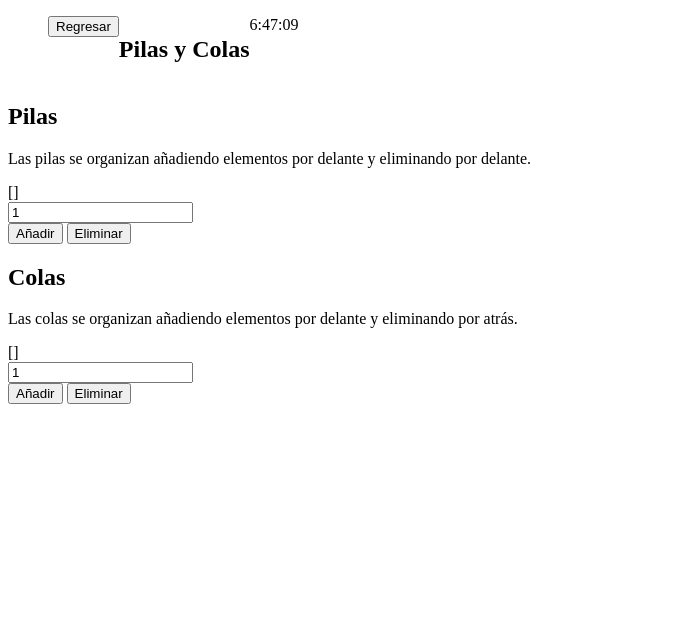
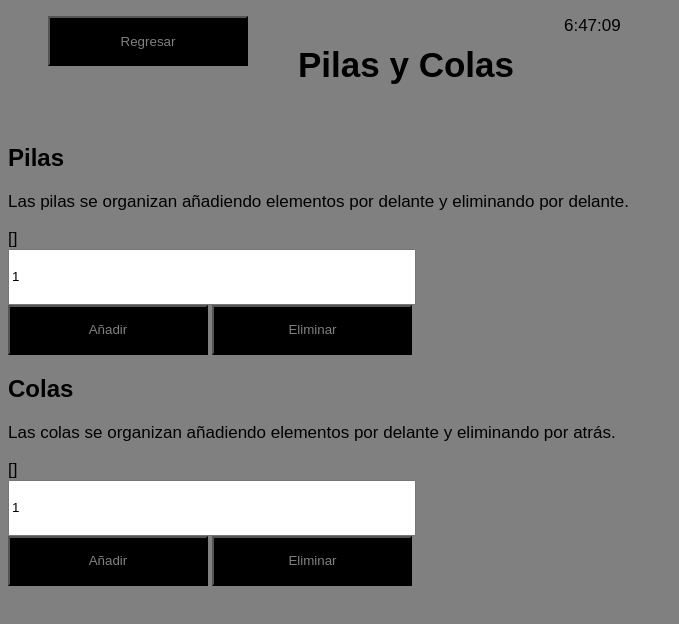
Before and after one commit to gpancardo/gpancardo.github.io, a plain HTML site: page index.html in a window 1280 px wide. Shown: the whole page, without its empty margins (0-679 px from the left). Drawn offline with Linux system fonts and the light colour scheme.

Commit message:
Add files via upload

```diff
--- a/estilo.css
+++ b/estilo.css
@@ -1,3 +1,30 @@
 ul,li{
   display: flex;
 }
+body{
+  font-family: sans-serif;
+  background-color: grey;
+}
+button{
+  width: 200px;
+  height: 50px;
+  background-color: black;
+  color: grey;
+  margin: 0px;
+}
+button:hover{
+  color: yellow;
+}
+h1{
+  margin-left: 50px;
+  margin-right: 50px;
+  height: 50px;
+  font-size: 35px;
+}
+span,p{
+  font-size: 17px;
+}
+input{
+  width: 400px;
+  height: 50px;
+}
```
